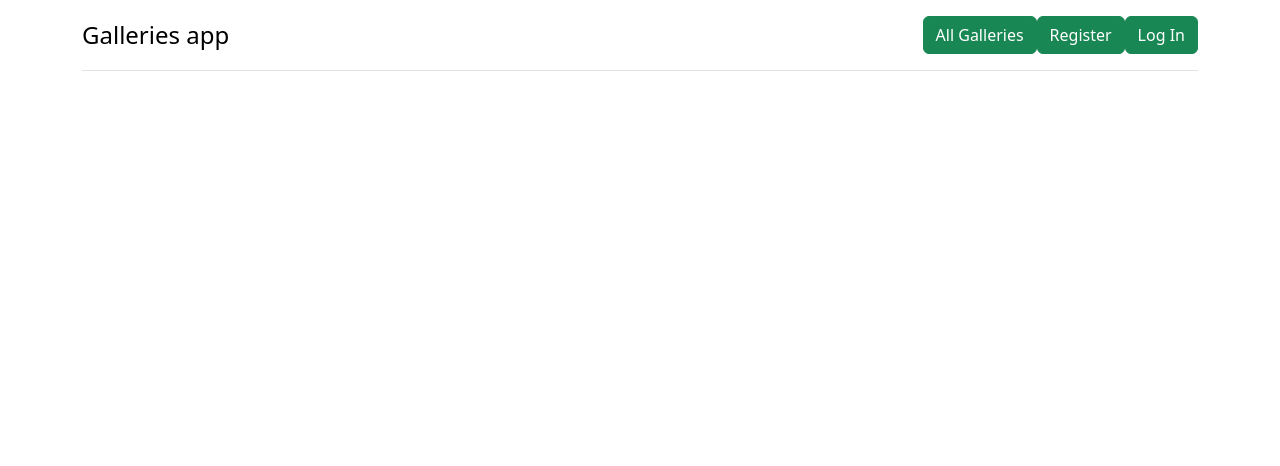
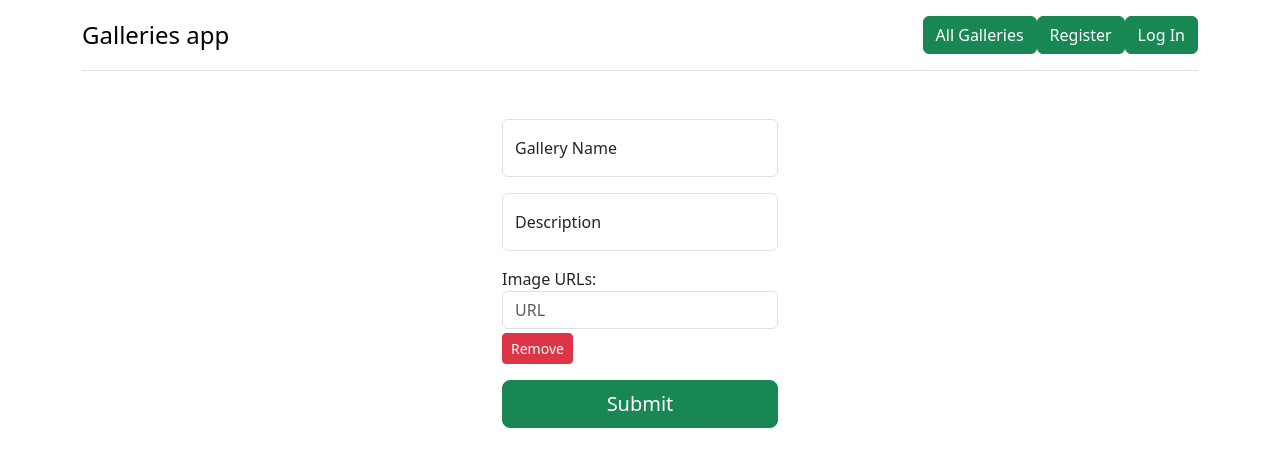
Before and after one commit to BojanaVuleta/gallery-frontend, a React (Create React App) app: page /create in a window 1280 px wide. Shown: the top 466 px of the page. Built offline with nearby package versions, Linux system fonts and the light colour scheme.

Commit message:
drugi komit

```diff
--- a/src/App.js
+++ b/src/App.js
@@ -7,6 +7,8 @@ import { useContext } from 'react';
 import UserContext from "./storage/UserContext";
 import Home from './components/Home';
 import ViewGalleryPage from './components/ViewGalleryPage';
+import CreateNewGalleryPage from './components/CreateNewGalleryPage';
+import MyGalleriesPage from './components/MyGalleriesPage';
 
 
 function App() {
@@ -17,7 +19,8 @@ function App() {
       <Route path="/register" element={<Register />}></Route>
       <Route path="/login" element={<LogIn />}></Route>
       <Route path="/galleries/:id" element={<ViewGalleryPage />}></Route>
-
+      <Route path="/create" element={<CreateNewGalleryPage/>}></Route>
+      <Route path="/edit-gallery/:id" element={<CreateNewGalleryPage />} ></Route>
     </Routes>
 
   );
--- /dev/null
+++ b/src/components/CreateNewGalleryPage.jsx
@@ -0,0 +1,231 @@
+import { useEffect, useState } from "react";
+import { useNavigate, useParams } from "react-router-dom";
+import {
+  addGallery,
+  editGalleryById,
+  getGalleryById,
+} from "../service/GalleriesService";
+
+const CreateNewGalleryPage = () => {
+  const navigate = useNavigate();
+  const [gallery, setGallery] = useState({
+    name: "",
+    description: "",
+    urls: [""]
+  });
+
+  const { id } = useParams();
+
+  useEffect(() => {
+    if (id) {
+      getGalleryById(id).then(({ data }) => {
+        setGallery(data);
+      });
+    }
+  }, [id]);
+
+  const handleSubmit = (event) => {
+    event.preventDefault();
+
+    if (gallery.name.length < 2 || gallery.name.length > 255) {
+      return alert("Gallery Name must be between 2 and 255 characters");
+    }
+
+    if (gallery.description.length > 1000) {
+      return alert("Description can have a maximum of 1000 characters");
+    }
+
+    if (gallery.urls.length === 0) {
+      return alert("At least one URL is required");
+    }
+
+    if (gallery.urls.some(url => !isValidImageUrl(url))) {
+      return alert("Invalid URL format. Please make sure to enter a valid image URL ending with .png, .jpg, or .jpeg");
+    }
+
+    if (id) {
+      editGalleryById(id, gallery);
+    } else {
+      addGallery(gallery.name, gallery.description, gallery.urls);
+      setGallery({
+        name: "",
+        description: "",
+        urls: [""],
+      });
+    }
+
+    navigate("/my-galleries");
+  };
+
+  const isValidImageUrl = (url) => {
+    const imageExtensions = [".png", ".jpg", ".jpeg"];
+    const lowercasedUrl = url.toLowerCase();
+
+    return imageExtensions.some(extension => lowercasedUrl.endsWith(extension));
+  };
+
+  const handleInputChange = (event) => {
+    const { name, value } = event.target;
+    setGallery((prevState) => ({
+      ...prevState,
+      [name]: value,
+    }));
+  };
+
+  const handleUrlChange = (event, index) => {
+    const { value } = event.target;
+    setGallery((prevState) => {
+      const updatedUrls = [...prevState.urls];
+      updatedUrls[index] = value;
+      return {
+        ...prevState,
+        urls: updatedUrls,
+      };
+    });
+  };
+
+  const handleAddUrl = () => {
+    setGallery((prevState) => ({
+      ...prevState,
+      urls: [...prevState.urls, ""],
+    }));
+  };
+
+  const handleRemoveUrl = (index) => {
+    if (gallery.urls.length === 1) {
+      return;
+    }
+    setGallery((prevState) => {
+      const updatedUrls = [...prevState.urls];
+      updatedUrls.splice(index, 1);
+      return {
+        ...prevState,
+        urls: updatedUrls,
+      };
+    });
+  };
+
+  const handleMoveUrl = (currentIndex, targetIndex) => {
+    if (
+      targetIndex < 0 ||
+      targetIndex >= gallery.urls.length ||
+      currentIndex === targetIndex
+    ) {
+      return;
+    }
+
+    setGallery((prevState) => {
+      const updatedUrls = [...prevState.urls];
+      const urlToMove = updatedUrls[currentIndex];
+      updatedUrls.splice(currentIndex, 1);
+      updatedUrls.splice(targetIndex, 0, urlToMove);
+      return {
+        ...prevState,
+        urls: updatedUrls,
+      };
+    });
+  };
+
+  return (
+    <div>
+      <form
+        className="container mt-5"
+        style={{ width: "300px" }}
+        onSubmit={handleSubmit}
+      >
+        <div className="form-floating mt-3">
+          <input
+            name="name"
+            value={gallery.name}
+            type="text"
+            className="form-control"
+            onChange={handleInputChange}
+            placeholder="Name"
+            required
+          />
+          <label>Gallery Name</label>
+        </div>
+        <div className="form-floating mt-3">
+          <input
+            name="description"
+            value={gallery.description}
+            type="text"
+            className="form-control"
+            onChange={handleInputChange}
+            placeholder="description"
+          />
+          <label>Description</label>
+        </div>
+        <div className="mt-3">
+          <label>Image URLs:</label>
+          {gallery.urls.map((url, index) => (
+            <div key={index}>
+              <input
+                value={url}
+                type="text"
+                className="form-control"
+                onChange={(event) => handleUrlChange(event, index)}
+                placeholder="URL"
+                required
+              />
+              <div className="mt-1">
+                <button
+                  className="btn btn-sm btn-danger me-2"
+                  onClick={() => handleRemoveUrl(index)}
+                >
+                  Remove
+                </button>
+                {index !== gallery.urls.length - 1 && (
+                  <button
+                    className="btn btn-sm btn-secondary"
+                    onClick={handleAddUrl}
+                  >
+                    Add Another URL
+                  </button>
+
+                )}
+                {index !== 0 && (
+        <button
+          className="btn btn-sm btn-secondary me-2"
+          onClick={() => handleMoveUrl(index, index - 1)}
+        >
+          Move Up
+        </button>
+      )}
+      {index !== gallery.urls.length - 1 && (
+        <button
+          className="btn btn-sm btn-secondary"
+          onClick={() => handleMoveUrl(index, index + 1)}
+        >
+          Move Down
+        </button>
+      )}
+              </div>
+            </div>
+          ))}
+        </div>
+
+        <div>
+          {id ? (
+            <button
+              className="w-100 btn btn-lg btn-warning mt-3"
+              type="submit"
+              onClick={handleSubmit}
+            >
+              Edit
+            </button>
+          ) : (
+            <button
+              className="w-100 btn btn-lg btn-success mt-3"
+              type="submit"
+              onClick={handleSubmit}
+            >
+              Submit
+            </button>
+          )}
+        </div>
+      </form>
+    </div>
+  );
+};
+export default CreateNewGalleryPage;
--- a/src/register/LogIn.jsx
+++ b/src/register/LogIn.jsx
@@ -69,7 +69,7 @@ const LogIn = () => {
         <button className="btn btn-primary w-100 py-2" type="submit">
           Log in
         </button>
-        <p className="mt-5 mb-3 text-body-secondary">&copy; 2023</p>
+
       </form>
     </div>
   );
--- a/src/register/Register.jsx
+++ b/src/register/Register.jsx
@@ -1,11 +1,13 @@
-import { useState } from "react";
+import { useState, useContext } from "react";
 import { registerUser } from "../service/UserService";
 import { useNavigate } from "react-router-dom";
+import { logIn } from "../service/UserService";
+import UserContext from "../storage/UserContext";
 
 const Register = () => {
   const [error, setError] = useState({ isActive: false, message: "" });
-  const [checkbox, setCheckbox]= useState(false);
-
+  const [checkbox, setCheckbox] = useState(false);
+  const { signInUser } = useContext(UserContext);
   const navigate = useNavigate();
   const [user, setUser] = useState({
     first_name: "",
@@ -18,12 +20,24 @@ const Register = () => {
 
   const handleSubmit = (event) => {
     event.preventDefault();
+    const validEmail = /^[\w-]+(.[\w-]+)*@([\w-]+.)+[a-zA-Z]{2,7}$/;
+    const validPassword = /^(?=.*\d)(?=.*[a-z])[0-9a-z]{8,}$/;
+
     if (user.password !== user.password1) {
-      setError({ isActive: true, message: "passwords must match" });
-
-    }else if(!checkbox ){
-      setError({ isActive: true, message: "you must accsept terms and conditions" });
-
+      setError({ isActive: true, message: "Passwords must match." });
+    } else if (!checkbox) {
+      setError({
+        isActive: true,
+        message: "You must Accept terms and conditions.",
+      });
+    } else if (!validEmail.test(user.email)) {
+      setError({ isActive: true, message: "Invalid email address." });
+    } else if (!validPassword.test(user.password)) {
+      setError({
+        isActive: true,
+        message:
+          "Password must be the same, at least 8 characters long, and contain at least 1 digit.",
+      });
     } else {
       registerUser(
         user.first_name,
@@ -40,7 +54,12 @@ const Register = () => {
         password1: "",
         emailVerified: true,
       });
-      navigate('/login');
+
+      logIn(user.email, user.password).then(({ data }) => {
+        signInUser(data);
+        localStorage.setItem("access_token", data.authorisation.token);
+      });
+      navigate("/");
     }
   };
 
@@ -49,19 +68,17 @@ const Register = () => {
     setUser((prevState) => {
       return { ...prevState, [name]: value };
     });
-
   };
 
-  const handleCheckboxInputChange=(event)=>{
-    setCheckbox(event.target.checked)
-  }
+  const handleCheckboxInputChange = (event) => {
+    setCheckbox(event.target.checked);
+  };
 
   return (
     <div>
       <form
         onSubmit={(e) => {
           handleSubmit(e);
-
         }}
         className="container "
         style={{ width: "500px" }}
@@ -115,6 +132,7 @@ const Register = () => {
             value={user.password}
             name="password"
             onChange={handelInputChange}
+            required
           />
           <label htmlFor="floatingPassword">Password</label>
         </div>
@@ -127,20 +145,27 @@ const Register = () => {
             value={user.password1}
             name="password1"
             onChange={handelInputChange}
+            required
           />
           <label htmlFor="floatingPassword1">Confirm Password</label>
         </div>
-        {error.isActive == true ? (
+        {error.isActive === true ? (
           <div>
             <span>{error.message}</span>
           </div>
         ) : null}
-        <div class="form-check">
-       <input onChange={handleCheckboxInputChange} className="form-check-input" type="checkbox" value={checkbox} id="flexCheckDefault"/>
-       <label className="form-check-label" for="flexCheckDefault">
-       Accepted terms and conditions
-       </label>
-      </div>
+        <div className="form-check">
+          <input
+            onChange={handleCheckboxInputChange}
+            className="form-check-input"
+            type="checkbox"
+            value={checkbox}
+            id="flexCheckDefault"
+          />
+          <label className="form-check-label" htmlFor="flexCheckDefault">
+            Accepted terms and conditions
+          </label>
+        </div>
         <button className="btn btn-primary w-100 py-2" type="submit">
           Sign up
         </button>
--- a/src/service/UserService.js
+++ b/src/service/UserService.js
@@ -19,3 +19,11 @@ export const registerUser = (first_name, last_name, email, password) => {
   export const logOut = () => {
     return API.post("/logout");
   };
+
+  export const getUsers=()=>{
+    return API.get("/users");
+  }
+
+  export const getUserById = (id) => {
+    return API.get(`/users/${id}`);
+  };
```
Also changed, not shown: src/components/Home.jsx (+33 -23 lines), src/components/ViewGalleryPage.jsx (+16 -1 lines), src/components/MyGalleriesPage.jsx (added).
